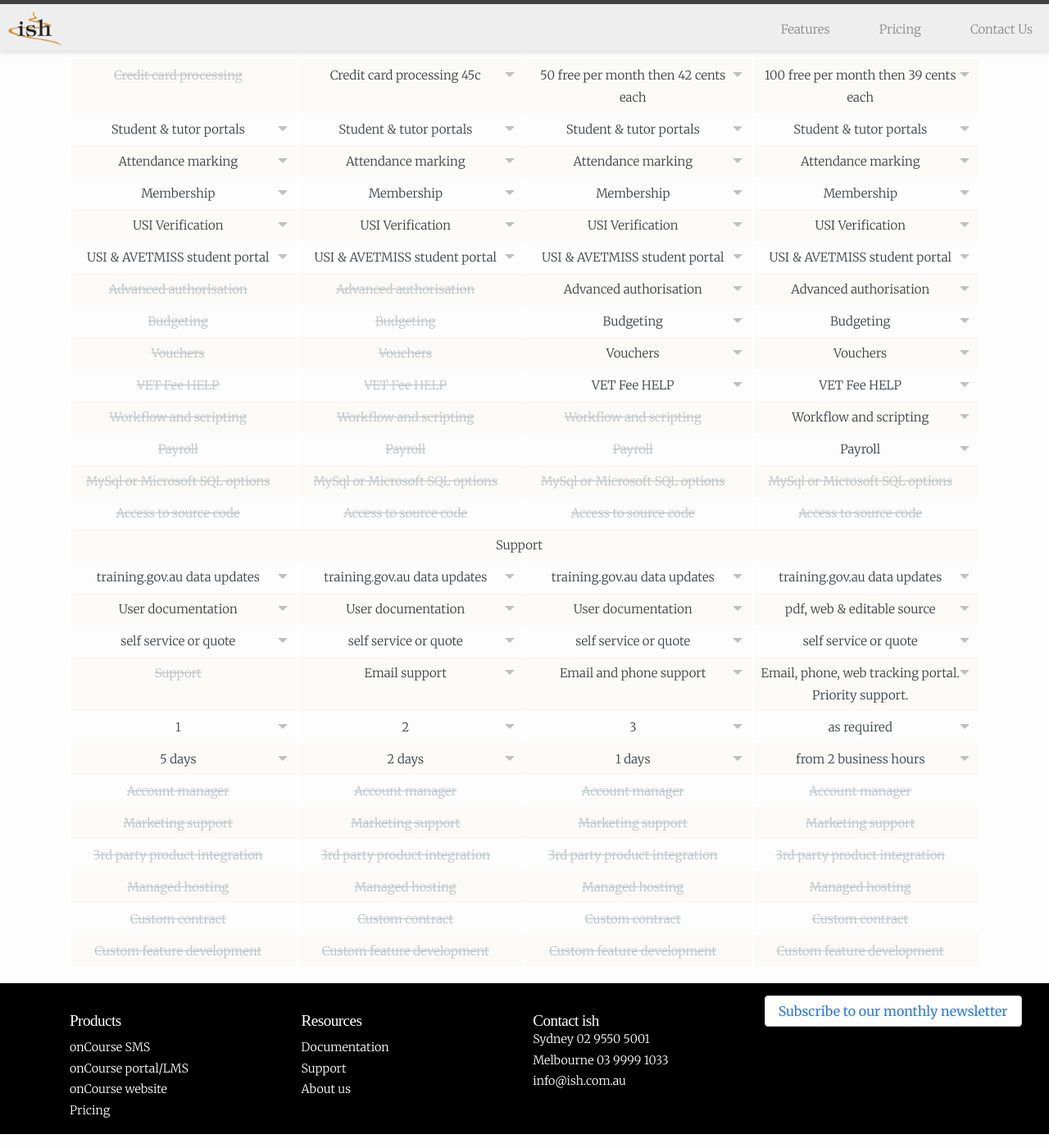
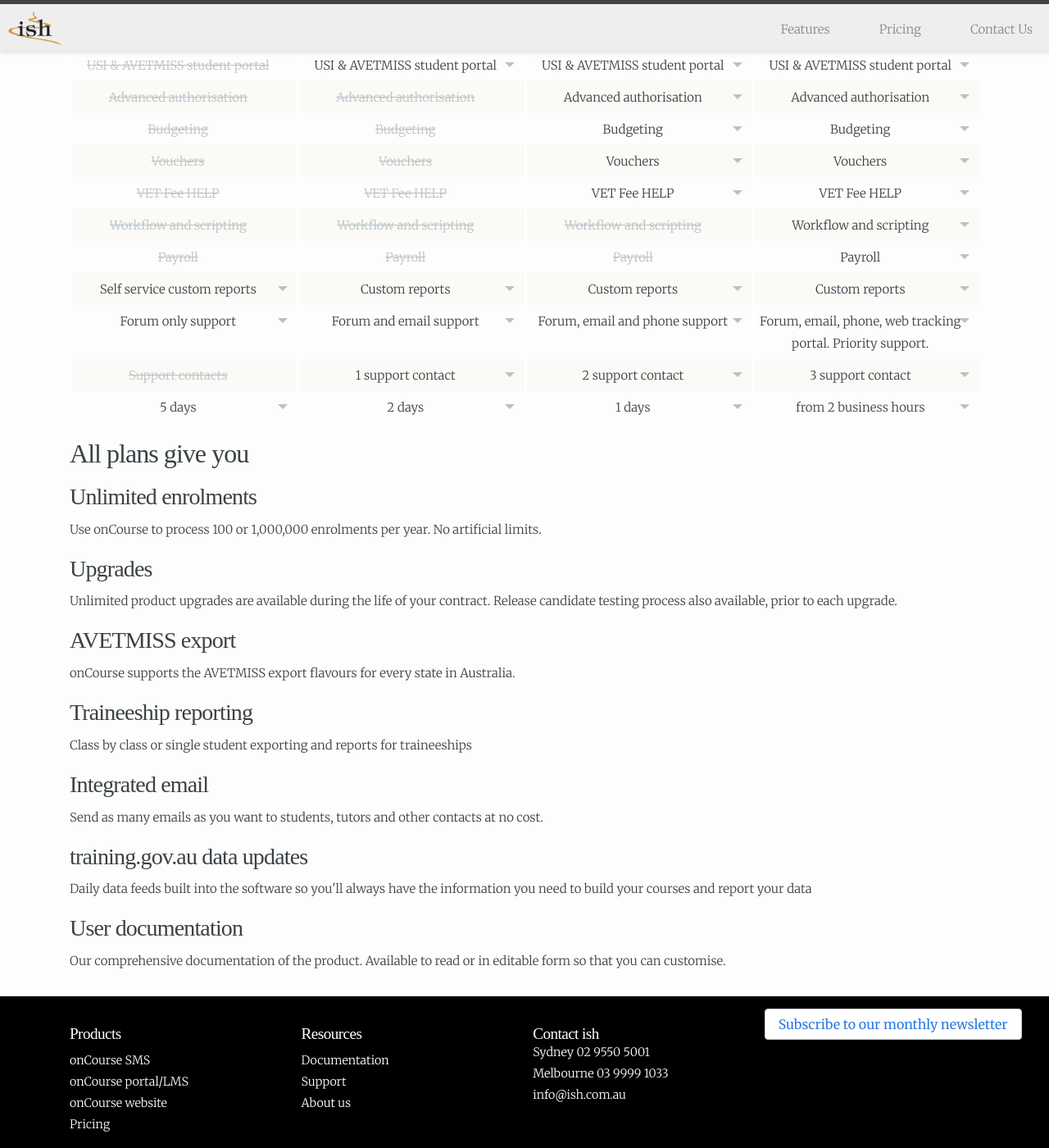
Before and after one commit to stephenmcilwaine/website, a Jekyll site: the page built from features/costs/pricing.md, in a window 1280 px wide and 1400 px high, scrolled down 769 px. Shown: the whole window at 82% size. Built offline with Jekyll 4.4.1, drawn with Linux system fonts in a browser that asks for light colours; some web fonts are replaced; some of the changed lines change nothing that is shown; some of the changed text lies outside the part shown.

Commit message:
Simplify the YAML for the plans.

```diff
--- a/_data/pricing-table-oncourse.yml
+++ b/_data/pricing-table-oncourse.yml
@@ -1,250 +1,141 @@
 ---
-- title: Features
-  section: true
 - title: User client licenses
   more: The download version of onCourse allows as many simultaneous administration users to connect as you like, limited only by the speed of your network and server. The cloud managed solution includes one concurrent user, with additional concurrent users available for $120 per month, per user.
   plans:
-    - plan: true
-    - plan: true
-    - plan: true
-    - plan: true
-- title: Unlimited enrolments
-  more: Use onCourse to process 100 or 1,000,000 enrolments per year.
-  plans:
-    - plan: true
-    - plan: true
-    - plan: true
-    - plan: true
-- title: Software download
+    - true
+    - true
+    - true
+    - true
+- title: Self hosted
   more: Download, installed and manage in your environment by your IT staff. You are responsible for your data security, backups and upgrades.
   plans:
-    - plan: true
-    - plan: true
-    - plan: true
-    - plan: true
-- title: Cloud
+    - true
+    - true
+    - true
+    - true
+- title: Cloud hosted
   more: Managed cloud solution includes data centre hosting, 24/7 server monitoring, offsite backups and automated upgrades. One concurrent user connection is included in all paid onCourse support plans, with additional concurrent users available for $120 per month, per user.
   plans:
-    - plan: false
-    - plan: true
-    - plan: true
-    - plan: true
-- title: Upgrades
-  more: Unlimited product upgrades are available during the life of your contract. Release candidate testing process also available, prior to each upgrade.
-  plans:
-    - plan: true
-    - plan: true
-    - plan: true
-    - plan: true
-- title: AVETMISS export
-  more: onCourse supports the AVETMISS export flavours for every state in Australia.
-  plans:
-    - plan: true
-    - plan: true
-    - plan: true
-    - plan: true
-- title: Traineeship reporting
-  more: Class by class or single student exporting and reports for traineeships
-  plans:
-    - plan: true
-    - plan: true
-    - plan: true
-    - plan: true
-- title: Integrated email
-  more: Send as many emails as you want to students, tutors and other contacts at no cost.
-  plans:
-    - plan: true
-    - plan: true
-    - plan: true
-    - plan: true
+    - false
+    - true
+    - true
+    - true
 - title: SMS
   more: onCourse is able to send SMS directly to the mobile phone of anyone in the system, either one at a time or in bulk.
   plans:
-    - plan: false
-    - plan: SMS (11 cents)
-    - plan: SMS (13 cents)
-    - plan: SMS (11 cents)
+    - false
+    - SMS (11 cents)
+    - SMS (13 cents)
+    - SMS (11 cents)
 - title: Credit card processing
   more: If you choose to link to your existing credit card merchant account you can process payments and refunds from directly within onCourse. This processing fee is in addition to whatever charges your bank may impose. It is not charged for enrolments you take through an onCourse website.
   plans:
-    - plan: false
-    - plan: Credit card processing 45c
-    - plan: 50 free per month then 42 cents each
-    - plan: 100 free per month then 39 cents each
+    - false
+    - Credit card processing 45c
+    - 50 free per month then 42 cents each
+    - 100 free per month then 39 cents each
 - title: Student & tutor portals
   more: Give your students and tutors access to their timetables, attendance marking and communication tools
   plans:
-    - plan: true
-    - plan: true
-    - plan: true
-    - plan: true
+    - false
+    - true
+    - true
+    - true
 - title: Attendance marking
   more: The attendance module in onCourse allows you to mark the role for tutors and students, including through an online portal for mobile phones and browsers.
   plans:
-    - plan: true
-    - plan: true
-    - plan: true
-    - plan: true
+    - true
+    - true
+    - true
+    - true
 - title: Membership
   more: Create and sell memberships to allow special discounts or varied pricing for individuals or employers and their staff
   plans:
-    - plan: true
-    - plan: true
-    - plan: true
-    - plan: true
+    - true
+    - true
+    - true
+    - true
 - title: USI Verification
   more: Integrate your AUSKey and verify student USI details in real time
   plans:
-    - plan: true
-    - plan: true
-    - plan: true
-    - plan: true
+    - true
+    - true
+    - true
+    - true
 - title: USI & AVETMISS student portal
   more: Send all enrolling students a link to complete the USI and AVETMISS student questions electronically, on a mobile phone, tablet or in their desktop browser
   plans:
-    - plan: true
-    - plan: true
-    - plan: true
-    - plan: true
+    - false
+    - true
+    - true
+    - true
 - title: Advanced authorisation
   more: All users of onCourse have their own login password. This feature allows you to define what specific part of the system they are allowed to access, including integration with your LDAP directory.
   plans:
-    - plan: false
-    - plan: false
-    - plan: true
-    - plan: true
+    - false
+    - false
+    - true
+    - true
 - title: Budgeting
   more: Line by line define, track and manage the associated costs of each class and monitor profitability as each enrolment is processed
   plans:
-    - plan: false
-    - plan: false
-    - plan: true
-    - plan: true
+    - false
+    - false
+    - true
+    - true
 - title: Vouchers
   more: Create gift certificates, product packages and many other type of vouchers
   plans:
-    - plan: false
-    - plan: false
-    - plan: true
-    - plan: true
+    - false
+    - false
+    - true
+    - true
 - title: VET Fee HELP
   more: All your reporting requirements around courses by application and the government reporting needed to use the VET Fee HELP system
   plans:
-    - plan: false
-    - plan: false
-    - plan: true
-    - plan: true
+    - false
+    - false
+    - true
+    - true
 - title: Workflow and scripting
   more: Create your own automated scripts inside onCourse to automate workflow processes particular to your business, like sending automated messages and running reports based on database events or dates
   plans:
-    - plan: false
-    - plan: false
-    - plan: false
-    - plan: true
+    - false
+    - false
+    - false
+    - true
 - title: Payroll
   more: Set tutor rates, assign tutors to classes, confirm attendance and variations ready for processing through your payroll software
   plans:
-    - plan: false
-    - plan: false
-    - plan: false
-    - plan: true
-- title: MySql or Microsoft SQL options
-  more: Use either the built in Derby database or your choice of MySQL or Microsoft SQL backend
-  plans:
-    - plan: false
-    - plan: false
-    - plan: false
-    - plan: false
-- title: Access to source code
-  more: The Java source code to the onCourse client and server applications for your own peace of mind should something befall the ish team, or for your own code review and enhancement.
-  plans:
-    - plan: false
-    - plan: false
-    - plan: false
-    - plan: false
-- title: Support
-  section: true
-- title: training.gov.au data updates
-  more: Daily data feeds built into the software so you'll always have the information you need to build your courses and report your data
-  plans:
-    - plan: true
-    - plan: true
-    - plan: true
-    - plan: true
-- title: User documentation
-  more: Our comprehensive documentation of the product. Available to read or in editable form so that you can customise it for your own needs.
-  plans:
-    - plan: true
-    - plan: true
-    - plan: true
-    - plan: pdf, web & editable source
+    - false
+    - false
+    - false
+    - true
 - title: Custom reports
   more: Templates and open source tools available for editing existing reports or creating your own.
   plans:
-    - plan: self service or quote
-    - plan: self service or quote
-    - plan: self service or quote
-    - plan: self service or quote
+    - Self service custom reports
+    - true
+    - true
+    - true
 - title: Support
   more: You will have access to the onCourse experts, from first level "how to" support, through to technical staff, onCourse designers and developers for particularly tricky issues.
   plans:
-    - plan: false
-    - plan: Email support
-    - plan: Email and phone support
-    - plan: Email, phone, web tracking portal. Priority support.
-- title: Designated support contacts
+    - Forum only support
+    - Forum and email support
+    - Forum, email and phone support
+    - Forum, email, phone, web tracking portal. Priority support.
+- title: Support contacts
   more: The number of contact people within your organisation who have direct access to the ish support team.
   plans:
-    - plan: 1
-    - plan: 2
-    - plan: 3
-    - plan: as required
+    - false
+    - 1 support contact
+    - 2 support contact
+    - 3 support contact
 - title: Maximum response time (see SLA for details)
   more: Response times for requests logged via our support portal
   plans:
-    - plan: 5 days
-    - plan: 2 days
-    - plan: 1 days
-    - plan: from 2 business hours
-- title: Account manager
-  more: Your own personal point of contact with the ish team, giving you access to developers, support engineers and the product manager of onCourse. You can receive regular SLA reports.
-  plans:
-    - plan: false
-    - plan: false
-    - plan: false
-    - plan: false
-- title: Marketing support
-  more: Analytics and marketing support, assisting you with copywriting, interpreting website analytics and helping you to achieve your optimal SEO.
-  plans:
-    - plan: false
-    - plan: false
-    - plan: false
-    - plan: false
-- title: 3rd party product integration
-  more: Whether you require live reporting, daily emails with key figures or any other business intelligence from onCourse that will be exported to another system, our engineers are able to devise an automated process for your needs.
-  plans:
-    - plan: false
-    - plan: false
-    - plan: false
-    - plan: false
-- title: Managed hosting
-  more: Have the ish technical team look after your onCourse installation, backups, upgrades and ongoing maintenance in your data centre or ours.
-  plans:
-    - plan: false
-    - plan: false
-    - plan: false
-    - plan: false
-- title: Custom contract
-  more: Modification to the standard ish onCourse EULA and/or compliance with additional contractual obligations.
-  plans:
-    - plan: false
-    - plan: false
-    - plan: false
-    - plan: false
-- title: Custom feature development
-  more: When onCourse does not quite everything you need it to, we can build new or additional functionality to meet your specifications
-  plans:
-    - plan: false
-    - plan: false
-    - plan: false
-    - plan: false
+    - 5 days
+    - 2 days
+    - 1 days
+    - from 2 business hours
--- a/features/costs/pricing.md
+++ b/features/costs/pricing.md
@@ -54,8 +54,8 @@
     {% else %}
       {% for item in row.plans %}
         <div class="{{ class_right }} col-item-{{ forloop.index }}">
-          <span class="col-desc{% unless item.plan %} has-no-plan{% endunless %}">
-            {% if item.plan == true or item.plan == false %}{{ row.title }}{% else %}{{ item.plan }}{% endif %}<i class="app-icon icon-arrow-bottom"></i>
+          <span class="col-desc{% unless item %} has-no-plan{% endunless %}">
+            {% if item == true or item == false %}{{ row.title }}{% else %}{{ item }}{% endif %}<i class="app-icon icon-arrow-bottom"></i>
           </span>
           <div class="plan-details">
             {{ row.more }}
@@ -67,3 +67,30 @@
 {% endfor %}
 
 </div>
+
+
+<h2>All plans give you</h2>
+
+<h3>Unlimited enrolments</h3>
+<p>Use onCourse to process 100 or 1,000,000 enrolments per year. No artificial limits.</p>
+
+<h3>Upgrades</h3>
+<p>Unlimited product upgrades are available during the life of your contract. Release candidate testing process also available, prior to each upgrade.</p>
+
+
+<h3>AVETMISS export</h3>
+<p>onCourse supports the AVETMISS export flavours for every state in Australia.</p>
+
+
+<h3>Traineeship reporting</h3>
+<p>Class by class or single student exporting and reports for traineeships</p>
+
+<h3>Integrated email</h3>
+<p>Send as many emails as you want to students, tutors and other contacts at no cost.
+
+
+<h3>training.gov.au data updates</h3>
+<p>Daily data feeds built into the software so you'll always have the information you need to build your courses and report your data</p>
+
+<h3>User documentation</h3>
+<p>Our comprehensive documentation of the product. Available to read or in editable form so that you can customise.</p>
```
